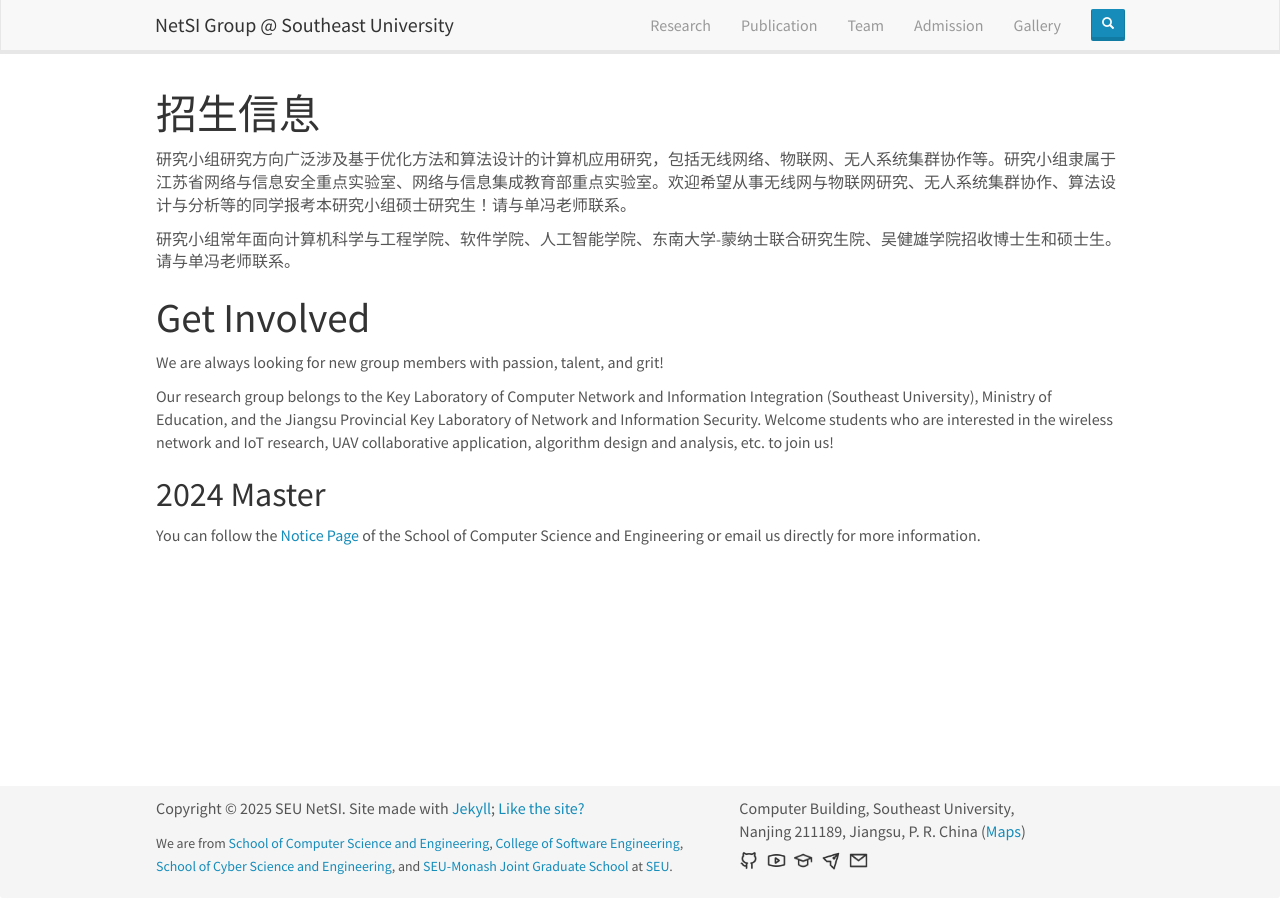
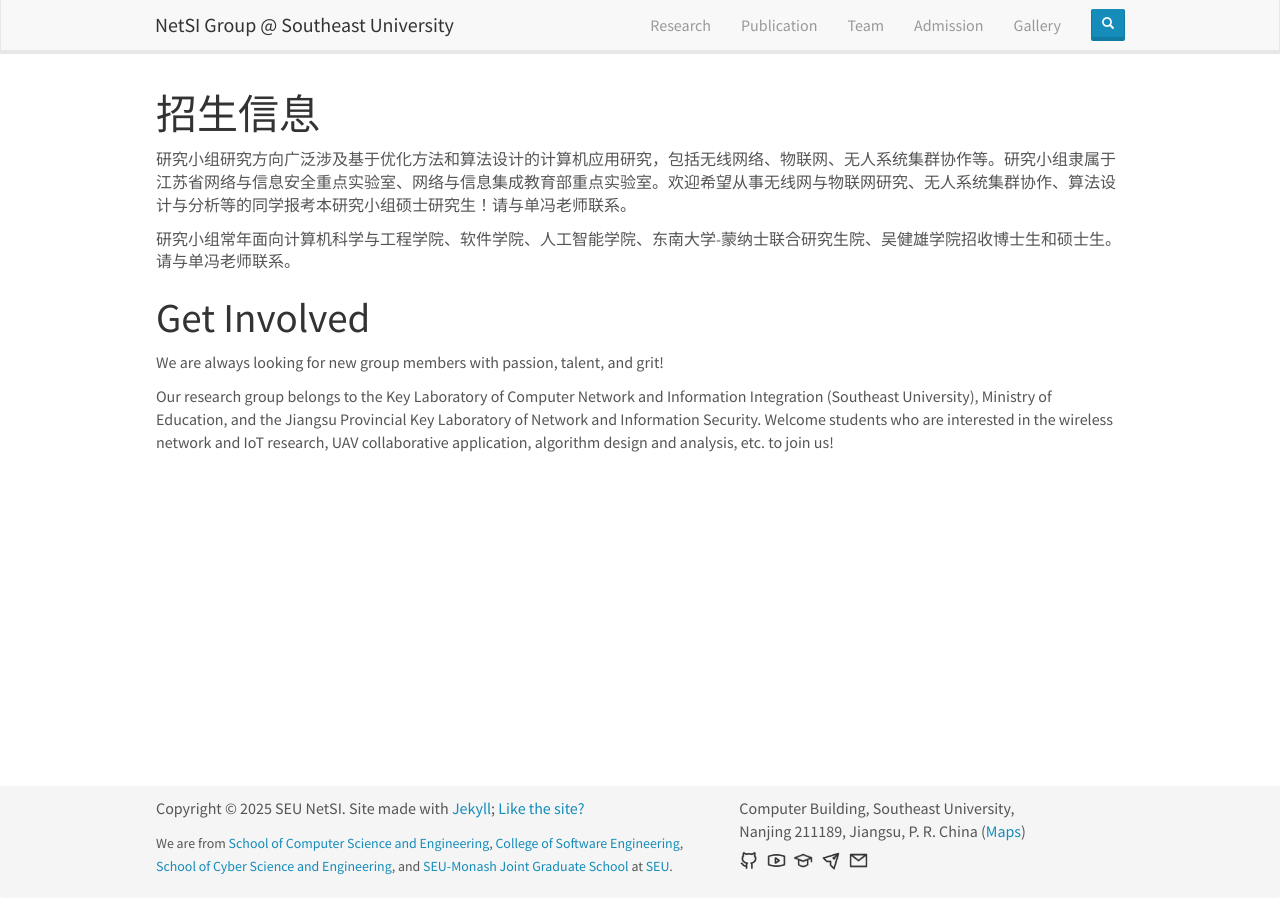
Before and after one commit to SEU-NetSI/seu-netsi.github.io, a Jekyll site: the page built from _pages/admission.md, in a window 1280 px wide. Built offline with Jekyll 4.4.1, drawn with Linux system fonts in a browser that asks for light colours; nearby versions of some CDN libraries.

Commit message:
remove admission 2024 master

```diff
--- a/_pages/admission.md
+++ b/_pages/admission.md
@@ -21,8 +21,4 @@ We are always looking for new group members with passion, talent, and grit!
 
 Our research group belongs to the Key Laboratory of Computer Network and Information Integration (Southeast University), Ministry of Education, and the Jiangsu Provincial Key Laboratory of Network and Information Security. Welcome students who are interested in the wireless network and IoT research, UAV collaborative application, algorithm design and analysis, etc. to join us!
 
-## 2024 Master
-
-You can follow the [Notice Page](https://cs.seu.edu.cn/49342/list.htm) of the School of Computer Science and Engineering or email us directly for more information.
-
 </div>
```
